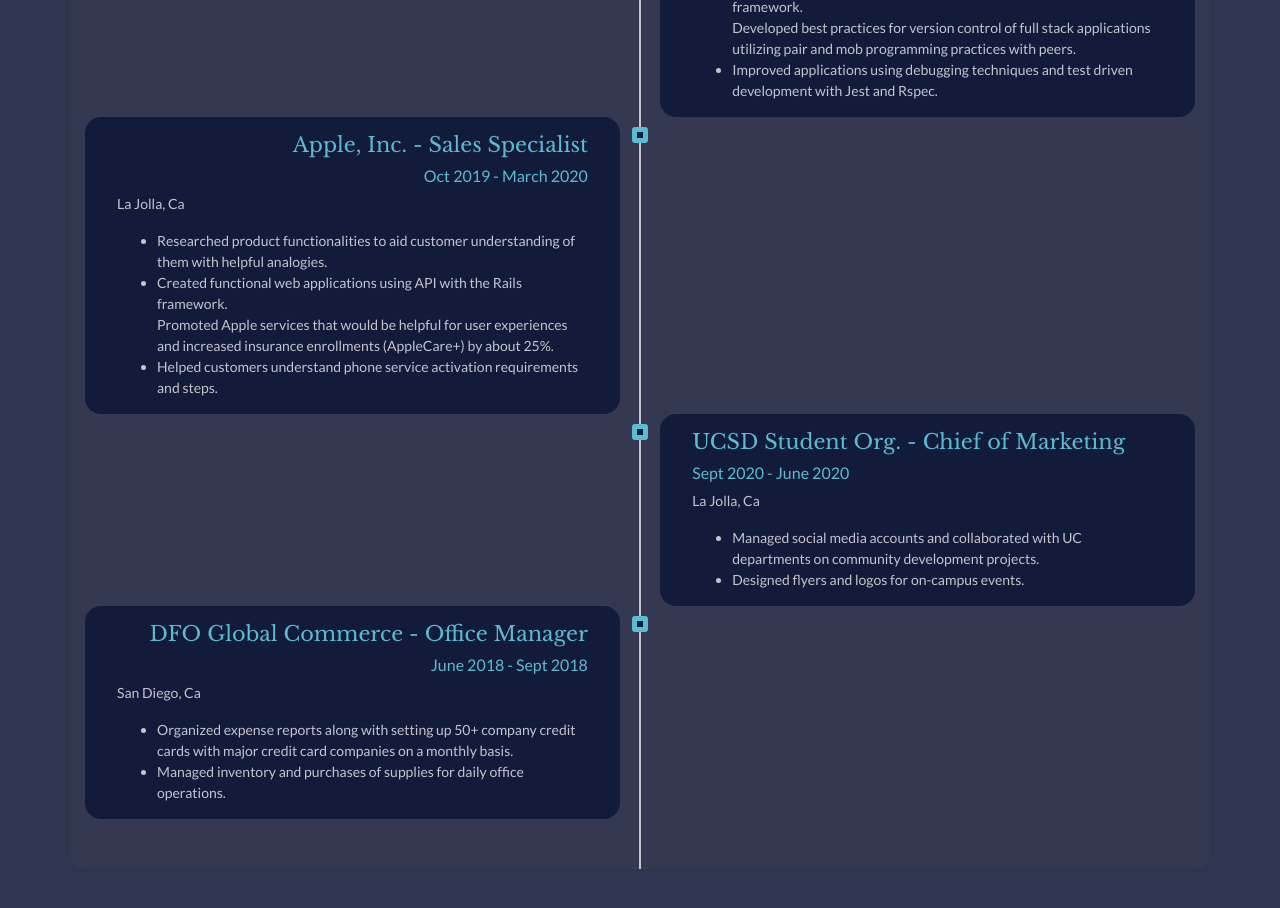
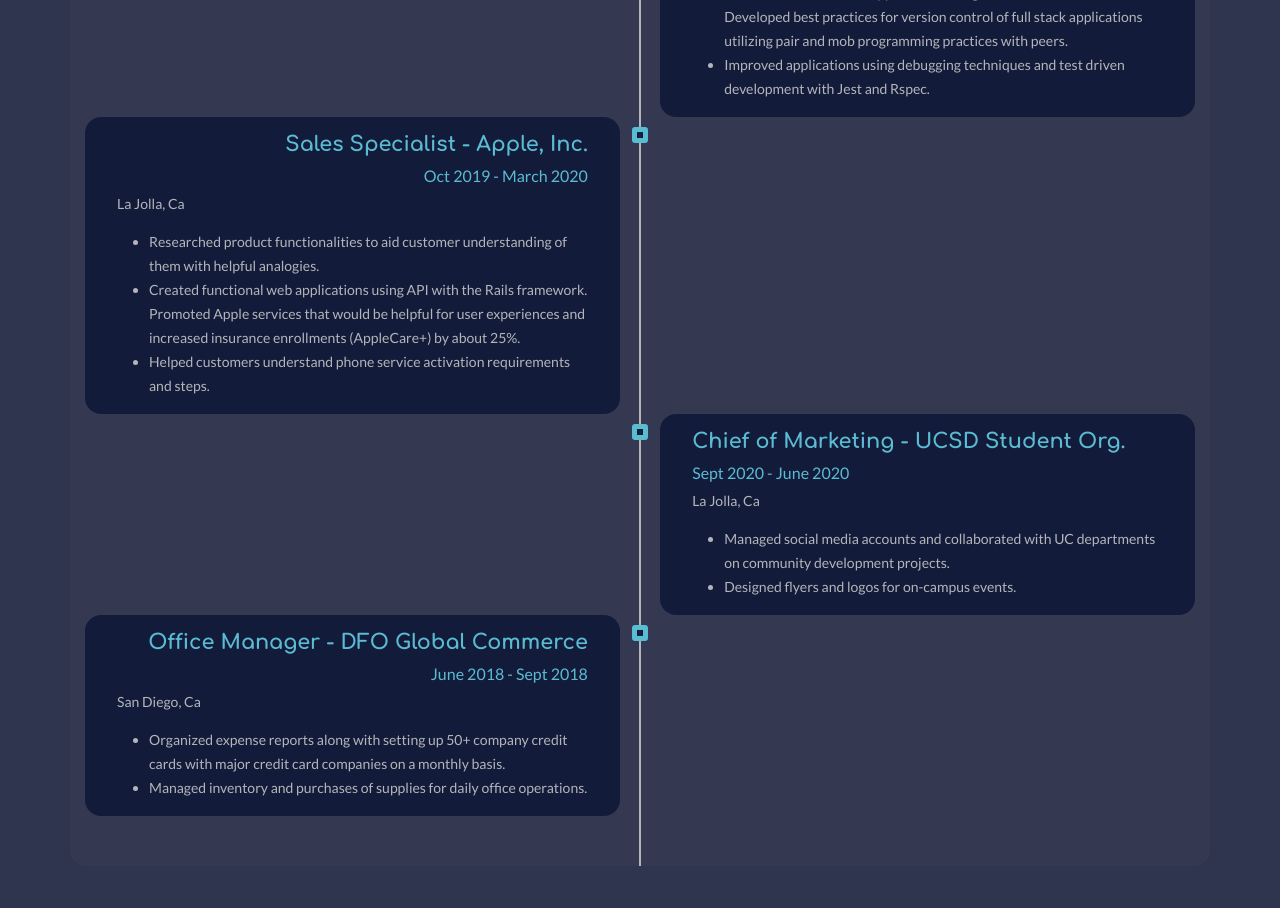
Before and after one commit to stephbegle/portfolio, a React (Create React App) app: page / in a window 1280 px wide. Shown: the part 2260-3168 px from the top of the page. Built offline with nearby package versions, Linux system fonts and the light colour scheme.

Commit message:
working wonderfully but still needs some work

```diff
--- a/public/index.html
+++ b/public/index.html
@@ -10,7 +10,7 @@
       content="Web site created using create-react-app"
     />
     <link rel="apple-touch-icon" href="%PUBLIC_URL%/logo192.png" />
-    <link rel="icon" href="https://lh3.googleusercontent.com/proxy/DbsE8JB0ucjwDIRswgNnwh3OIjJAqaLbqsds6KteeQcR29P_z4o_jI67dE_DiDlt0N3higISG7CBZLhvCCWdhyXa8b4zj-dSo4INdLh8q3Q1abwjiwP1oGAeLBo">
+    <link rel="icon" href="https://upload.wikimedia.org/wikipedia/commons/thumb/8/8d/Icon_S_blue.svg/1024px-Icon_S_blue.svg.png">
     <link rel="preconnect" href="https://fonts.gstatic.com">
     <link href="https://fonts.googleapis.com/css2?family=Montserrat:wght@300&display=swap" rel="stylesheet">
     <link rel="preconnect" href="https://fonts.gstatic.com">
@@ -40,7 +40,7 @@
       work correctly both with client-side routing and a non-root public URL.
       Learn how to configure a non-root public URL by running `npm run build`.
     -->
-    <title>React App</title>
+    <title>Steph Begle</title>
   </head>
   <body>
     <noscript>You need to enable JavaScript to run this app.</noscript>
--- a/src/App.css
+++ b/src/App.css
@@ -5,7 +5,7 @@
 }
 
 :root { /*  creating the variables for our colors */
-  --primary-white: rgb(233, 233, 233);
+  --primary-white: rgb(214, 214, 214);
   --primary-purple: rgb(140, 127, 214);
   --primary-dark: rbga(255, 255, 255, 0);
   --primary-green: rgb(0, 155, 0);
@@ -16,7 +16,7 @@
   --primary-aqua: rgba(106, 230, 252, 0.959);
   --primary-purple-grey: rgba(27, 33, 61, 0.911);
   --primary-red: rgb(184, 0, 0);
-  --primary-pearl-white: rgb(224, 224, 224);
+  --primary-pearl-white: rgb(204, 204, 204);
 }
 
 /**************************************** NAVBAR ****************************************/
@@ -164,7 +164,6 @@
 
 p {
   line-height: 1.8rem;
-  /* font-family: 'Lato', sans-serif; */
 }
 
 .img-wrap {
@@ -209,6 +208,23 @@
   p {
     line-height: 1.8rem;
     margin-bottom: 4rem;
+  }
+}
+
+@media(max-width: 768px){
+  h1.header-about {
+    text-align: center;
+    font-size: 2rem;
+    padding-bottom: 1.2rem;
+  }
+
+  p {
+    padding-bottom: 0.8rem;
+    text-align: center;
+  }
+
+  .about-para {
+    padding-bottom: 2rem;
   }
 }
 
@@ -275,14 +291,13 @@
   background-color: var(--primary-grey);
   border-radius: 1rem;
   opacity: .8;
-  /* background-repeat: repeat; this aint repeating btw*/
 }
 
 /* the header of experience*/
 .experience h5 {
   color: var(--primary-aqua);
   font-size: 1.3rem;
-  font-family: 'Libre Baskerville', serif;
+  font-family: 'Comfortaa', cursive;
 }
 
 .dates {
@@ -295,6 +310,11 @@
 
 .exp-content-pad {
   padding-top: 1rem;
+}
+
+.bullets {
+  line-height: 1.5rem;
+  padding-left: 2rem;
 }
 
 /* the circles on the timeline*/
@@ -392,6 +412,10 @@
   .year-pos-right {
     text-align: left;
   }
+
+  .bullets {
+    padding-left: 0.8rem;
+  }
 }
 
 /**************************************** SERVICES ****************************************/
@@ -484,7 +508,8 @@
 .project-image {
   width: 15rem;
   height: 8rem;
-  border: 1px solid var(--primary-aqua);
+  border: 3px solid var(--primary-aqua);
+  border-radius: 2%;
   padding: 0 0.5rem;
 }
 
@@ -676,3 +701,10 @@
 footer p {
   margin-bottom: 0;
 }
+
+@media(max-width: 768px){
+
+  .social-media {
+    padding: 4rem 0 1rem 0;
+  }
+}
--- a/src/components/AboutMe.js
+++ b/src/components/AboutMe.js
@@ -9,7 +9,7 @@
             </h1>
             <div className="row">
 
-                <div className="col-lg-6 col-xm-12" /* creates a column space on the first half of the page from left to right (so the left side here) */ >
+                <div className="about-para col-lg-6 col-xm-12" /* creates a column space on the first half of the page from left to right (so the left side here) */ >
                     <p>Hi my name is <span style={{color:"aqua"}}>Stephanie</span> !</p>
                     <p>I'm a <span style={{color:"aqua"}}>software developer</span> based in San Diego, CA who has grown to love building things for the internet. I began my educational journey with the study of Political Science with a focus in Data Analytics at the <span style={{color:"aqua"}}>University of California San Diego</span> and quickly realized the grander curiosity I had for the analytics side of the field, which later prompted my transition into web development!</p>
                     <p>I've been working on building cool web apps using the <span style={{color:"aqua"}}>JavaScript</span> and <span style={{color:"aqua"}}>Ruby</span> languages, and navigating through <span style={{color:"aqua"}}>React</span> and <span style={{color:"aqua"}}>Rails</span> for launching them.</p>
--- a/src/components/Experience.js
+++ b/src/components/Experience.js
@@ -11,29 +11,39 @@
                     <div className="marker"></div>
                     <div className="timeline-content">
                         <h5>Learn Academy Bootcamp</h5>
-                        <h6><span style={{color:"var(--primary-aqua)"}}>Feb 2021 - April 2021</span></h6>
+                        <h6>
+                            <span style={{color:"var(--primary-aqua)"}}>Feb 2021 - April 2021</span>
+                        </h6>
                         <h7>San Diego, Ca</h7>
-                        <ul><li className="exp-content-pad">Devoted 480+ hours to building full stack web aulplications using React and Ruby on Rails with JavaScript and Ruby languages.</li><li>Created functional web applications using API with the Rails framework.</li>Developed best practices for version control of full stack applications utilizing pair and mob programming practices with peers. <li>Improved applications using debugging techniques and test driven development with Jest and Rspec.</li></ul>
+                        <ul className="bullets">
+                            <li className="exp-content-pad">Devoted 480+ hours to building full stack web aulplications using React and Ruby on Rails with JavaScript and Ruby languages.</li><li>Created functional web applications using API with the Rails framework.</li>Developed best practices for version control of full stack applications utilizing pair and mob programming practices with peers. <li>Improved applications using debugging techniques and test driven development with Jest and Rspec.</li>
+                        </ul>
                     </div>
                 </div>
                 {/* separating the blocks */}
                 <div className="timeline-block timeline-block-left">
                     <div className="marker"></div>
                     <div className="timeline-content">
-                        <h5 className="year-pos-right">Apple, Inc. - Sales Specialist</h5>
-                        <h6 className="dates"><span style={{color:"var(--primary-aqua)"}}>Oct 2019 - March 2020</span></h6>
+                        <h5 className="year-pos-right">Sales Specialist - Apple, Inc.</h5>
+                        <h6 className="dates">
+                            <span style={{color:"var(--primary-aqua)"}}>Oct 2019 - March 2020</span>
+                        </h6>
                         <h7 className="city-name">La Jolla, Ca</h7>
-                        <ul><li className="exp-content-pad">Researched product functionalities to aid customer understanding of them with helpful analogies.</li><li>Created functional web applications using API with the Rails framework.</li>Promoted Apple services that would be helpful for user experiences and increased insurance enrollments (AppleCare+) by about 25%.  <li>Helped customers understand phone service activation requirements and steps.</li></ul>
+                        <ul className="bullets">
+                            <li className="exp-content-pad">Researched product functionalities to aid customer understanding of them with helpful analogies.</li><li>Created functional web applications using API with the Rails framework.</li>Promoted Apple services that would be helpful for user experiences and increased insurance enrollments (AppleCare+) by about 25%.  <li>Helped customers understand phone service activation requirements and steps.</li>
+                        </ul>
                     </div>
                 </div>
                 {/* separating the blocks */}
                 <div className="timeline-block timeline-block-right">
                     <div className="marker"></div>
                     <div className="timeline-content">
-                    <h5 className="year-pos-left">UCSD Student Org. - Chief of Marketing</h5>
-                    <h6><span style={{color:"var(--primary-aqua)"}}>Sept 2020 - June 2020</span></h6>
+                    <h5 className="year-pos-left">Chief of Marketing - UCSD Student Org.</h5>
+                    <h6>
+                        <span style={{color:"var(--primary-aqua)"}}>Sept 2020 - June 2020</span>
+                    </h6>
                     <h7>La Jolla, Ca</h7>
-                        <ul>
+                        <ul className="bullets">
                             <li className="exp-content-pad">Managed social media accounts and collaborated with UC departments on community development projects. </li><li>Designed flyers and logos for on-campus events.</li>
                         </ul>
                     </div>
@@ -42,10 +52,12 @@
                 <div className="timeline-block timeline-block-left">
                     <div className="marker"></div>
                     <div className="timeline-content">
-                    <h5 className="year-pos-right">DFO Global Commerce - Office Manager</h5>
-                    <h6 className="dates"><span style={{color:"var(--primary-aqua)"}}>June 2018 - Sept 2018</span></h6>
+                    <h5 className="year-pos-right">Office Manager - DFO Global Commerce</h5>
+                    <h6 className="dates">
+                        <span style={{color:"var(--primary-aqua)"}}>June 2018 - Sept 2018</span>
+                    </h6>
                     <h7>San Diego, Ca</h7>
-                        <ul>
+                        <ul className="bullets">
                             <li className="exp-content-pad">Organized expense reports along with setting up 50+ company credit cards with major credit card companies on a monthly basis.</li><li>Managed inventory and purchases of supplies for daily office operations.</li>
                         </ul>
                     </div>
--- a/src/components/Footer.js
+++ b/src/components/Footer.js
@@ -13,7 +13,7 @@
         <div className="footer">
             <div className="container">
                 <div className="row">
-                    <div className="col-lg-4 col-md-6 col-sm-6">
+                    <div className="footer-info col-lg-4 col-md-6 col-sm-6">
                         <div className="d-flex">
                             <p>San Diego, CA </p>
                         </div>
@@ -43,7 +43,7 @@
                         </div>
                     </div>
                     <div className="col-lg-5 col-md-5 col-sm-6 align-items-center">
-                        <div className="d-flex justify-content-center">
+                        <div className="social-media d-flex justify-content-center">
                             <a href="https://github.com/stephbegle" target="_blank" rel="noopener noreferrer">
                                 {/* target set to blank allows the page to be opened in a new tab, rel is a safety measure */}
                                 <FaGithub
```
Also changed, not shown: 1 other file (tests, documents, lock files or other folders).
